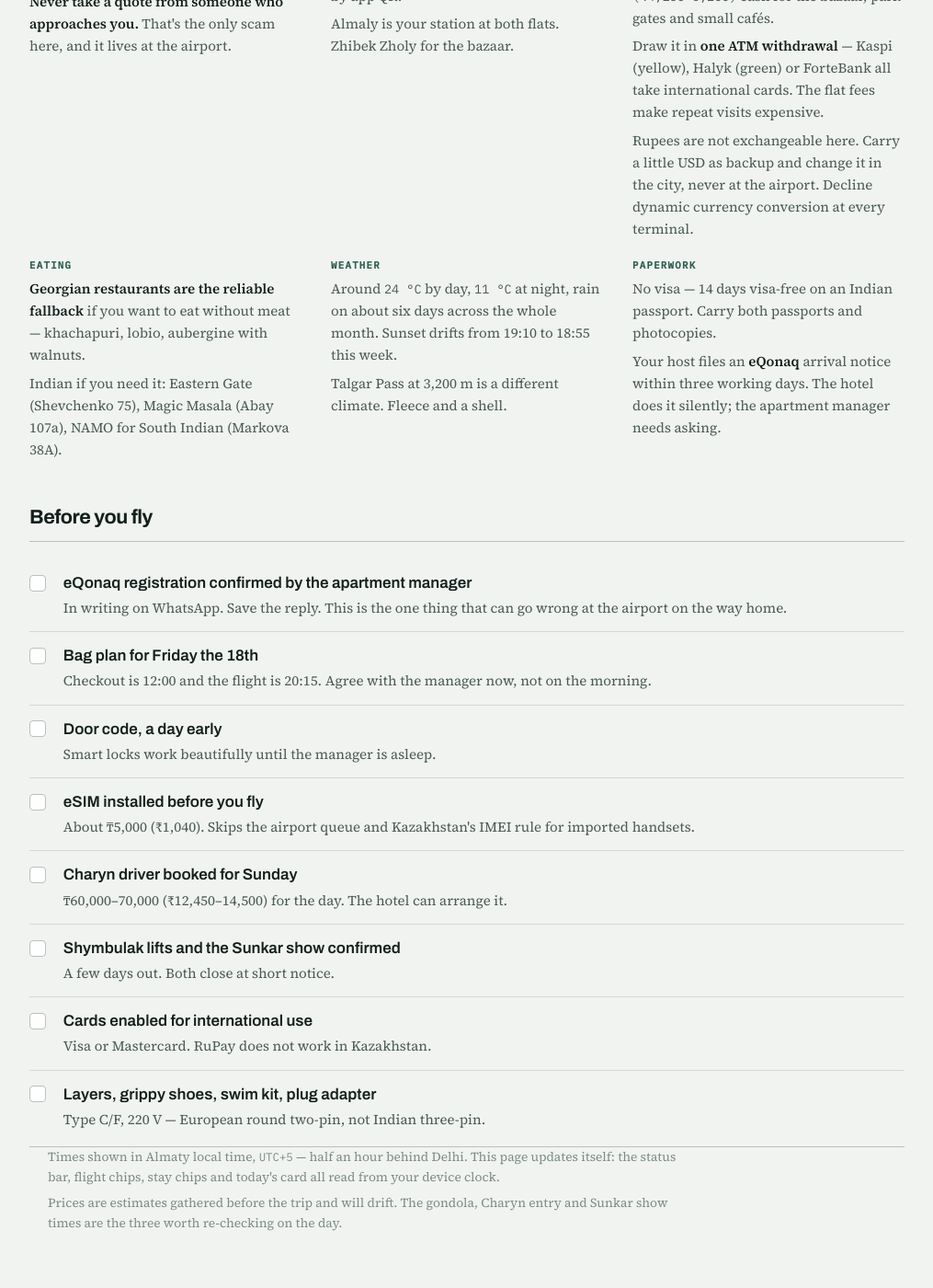
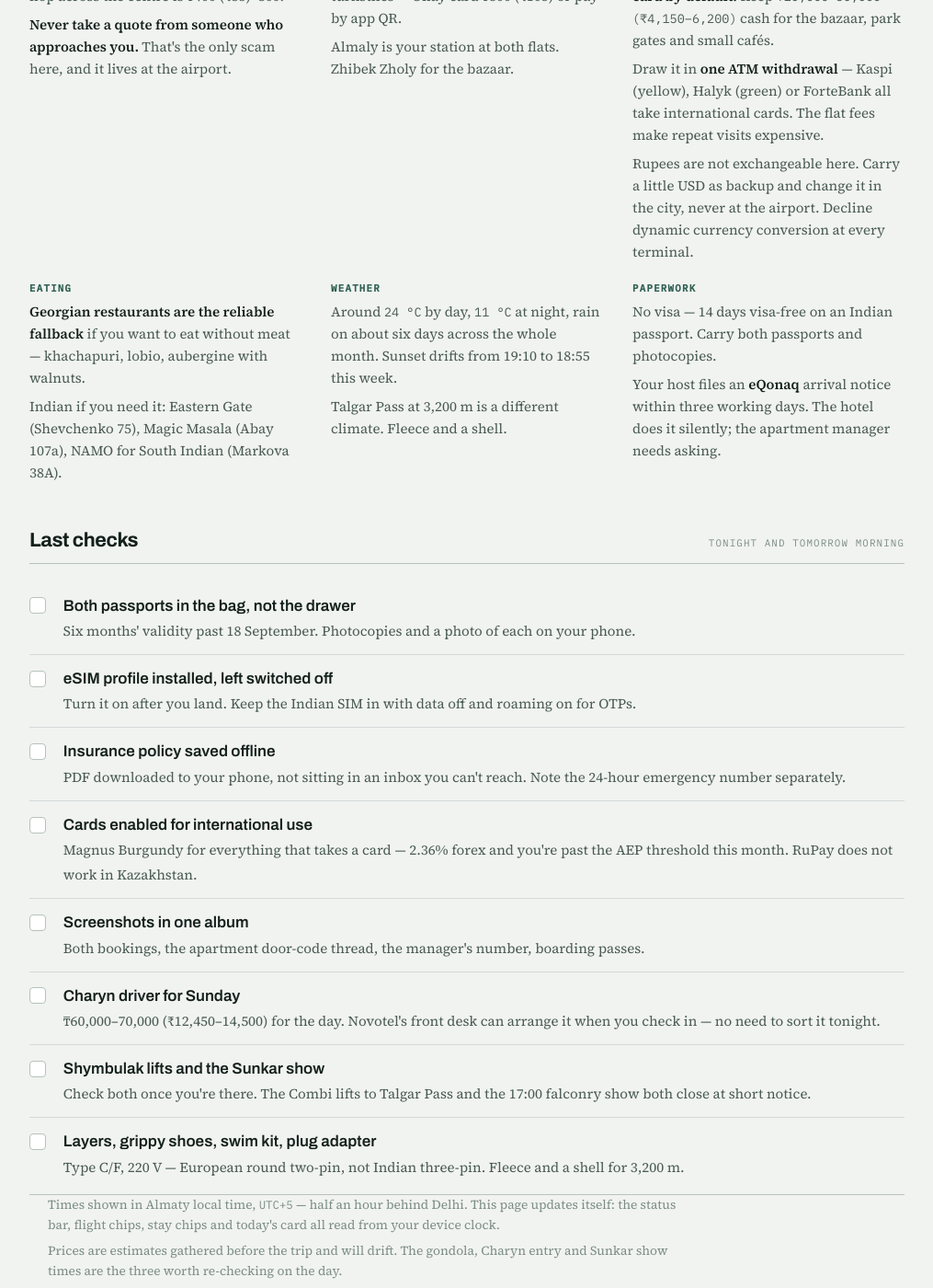
Before and after one commit to rishisareen/rishisareen.github.io, a Jekyll site: the page almaty-trip.html, which Jekyll copies as it is, in a window 1280 px wide and 1400 px high, scrolled down 2182 px. Shown: the whole window at 92% size, without its empty margins (132-1147 px from the left). Built offline with Jekyll 4.4.1, drawn with Linux system fonts in a browser that asks for light colours; before the commit the page ends 3530 px from its top, so only the background shows below that; some of the changed text lies outside the part shown.

Commit message:
vault backup: 2026-09-10 18:17:39

```diff
--- a/almaty-trip.html
+++ b/almaty-trip.html
@@ -262,7 +262,7 @@ footer p{margin:0 0 .4rem;max-width:44rem}
         <a href="https://www.google.com/maps/search/?api=1&query=%D0%BF%D1%80%D0%BE%D1%81%D0%BF%D0%B5%D0%BA%D1%82+%D0%90%D0%B1%D1%8B%D0%BB%D0%B0%D0%B9+%D0%A5%D0%B0%D0%BD%D0%B0+74%2C+Almaty" target="_blank" rel="noopener">Map ↗</a>
         <a href="https://wa.me/77077454568" target="_blank" rel="noopener">WhatsApp manager ↗</a>
       </div>
-      <div class="flag"><strong>Two things to confirm by message.</strong> That they will file your eQonaq arrival registration, and where the bags go on the 18th between 12:00 checkout and the 17:00 airport run.</div>
+      <div class="opt"><strong>Both confirmed with the manager.</strong> eQonaq arrival registration will be filed, and the bags have a home on the 18th between checkout and the airport. Keep that WhatsApp thread — it is your proof if anyone asks on the way out.</div>
     </article>
 
   </div>
@@ -452,16 +452,16 @@ footer p{margin:0 0 .4rem;max-width:44rem}
 
 <!-- BEFORE YOU GO -->
 <section>
-  <div class="sec-head"><h2>Before you fly</h2></div>
+  <div class="sec-head"><h2>Last checks</h2><span class="note">Tonight and tomorrow morning</span></div>
   <ul class="checks">
-    <li><div><b>eQonaq registration confirmed by the apartment manager</b><span>In writing on WhatsApp. Save the reply. This is the one thing that can go wrong at the airport on the way home.</span></div></li>
-    <li><div><b>Bag plan for Friday the 18th</b><span>Checkout is 12:00 and the flight is 20:15. Agree with the manager now, not on the morning.</span></div></li>
-    <li><div><b>Door code, a day early</b><span>Smart locks work beautifully until the manager is asleep.</span></div></li>
-    <li><div><b>eSIM installed before you fly</b><span>About ₸5,000 (₹1,040). Skips the airport queue and Kazakhstan's IMEI rule for imported handsets.</span></div></li>
-    <li><div><b>Charyn driver booked for Sunday</b><span>₸60,000–70,000 (₹12,450–14,500) for the day. The hotel can arrange it.</span></div></li>
-    <li><div><b>Shymbulak lifts and the Sunkar show confirmed</b><span>A few days out. Both close at short notice.</span></div></li>
-    <li><div><b>Cards enabled for international use</b><span>Visa or Mastercard. RuPay does not work in Kazakhstan.</span></div></li>
-    <li><div><b>Layers, grippy shoes, swim kit, plug adapter</b><span>Type C/F, 220 V — European round two-pin, not Indian three-pin.</span></div></li>
+    <li><div><b>Both passports in the bag, not the drawer</b><span>Six months' validity past 18 September. Photocopies and a photo of each on your phone.</span></div></li>
+    <li><div><b>eSIM profile installed, left switched off</b><span>Turn it on after you land. Keep the Indian SIM in with data off and roaming on for OTPs.</span></div></li>
+    <li><div><b>Insurance policy saved offline</b><span>PDF downloaded to your phone, not sitting in an inbox you can't reach. Note the 24-hour emergency number separately.</span></div></li>
+    <li><div><b>Cards enabled for international use</b><span>Magnus Burgundy for everything that takes a card — 2.36% forex and you're past the AEP threshold this month. RuPay does not work in Kazakhstan.</span></div></li>
+    <li><div><b>Screenshots in one album</b><span>Both bookings, the apartment door-code thread, the manager's number, boarding passes.</span></div></li>
+    <li><div><b>Charyn driver for Sunday</b><span>₸60,000–70,000 (₹12,450–14,500) for the day. Novotel's front desk can arrange it when you check in — no need to sort it tonight.</span></div></li>
+    <li><div><b>Shymbulak lifts and the Sunkar show</b><span>Check both once you're there. The Combi lifts to Talgar Pass and the 17:00 falconry show both close at short notice.</span></div></li>
+    <li><div><b>Layers, grippy shoes, swim kit, plug adapter</b><span>Type C/F, 220 V — European round two-pin, not Indian three-pin. Fleece and a shell for 3,200 m.</span></div></li>
   </ul>
 </section>
 
```
